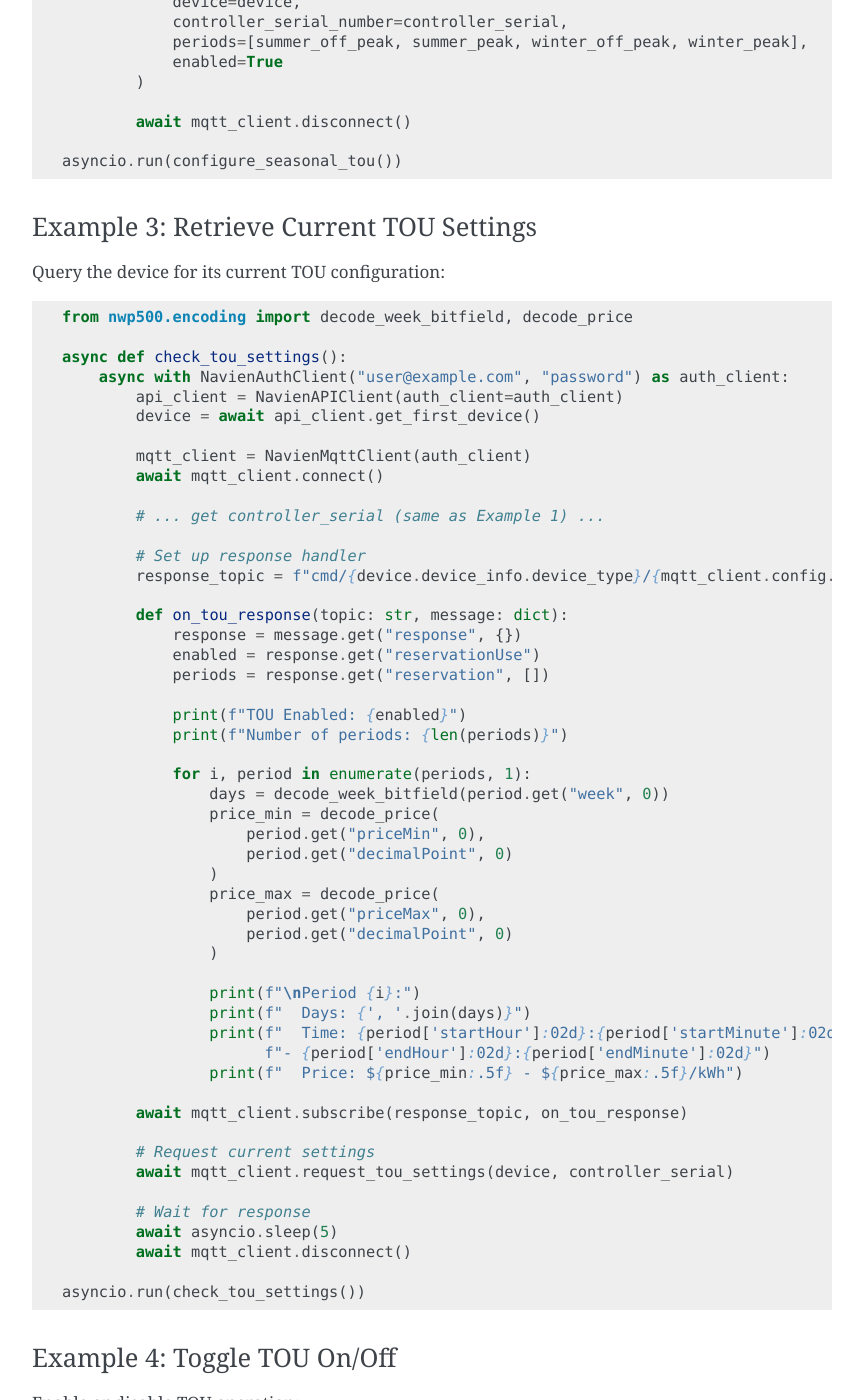
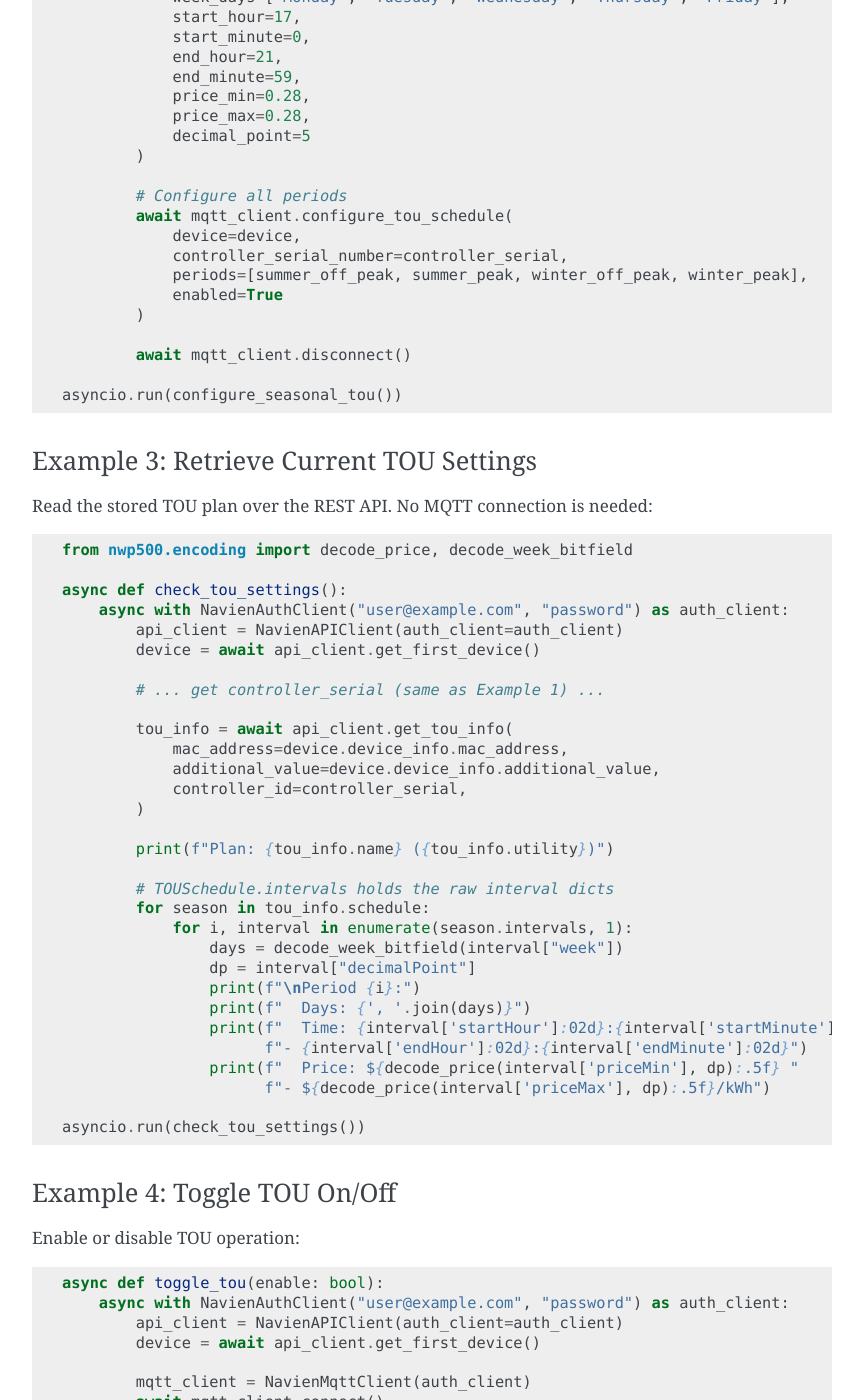
Before and after one commit to eman/nwp500-python, a Sphinx documentation site: the page built from docs/how-to/optimize-tou.rst, in a window 1280 px wide and 1400 px high, scrolled down 12022 px. Shown: the whole window, without its empty margins (338-1201 px from the left). Built offline with Sphinx 7.4.7, drawn with Linux system fonts in a browser that asks for light colours; some of the changed text lies outside the part shown.

Commit message:
Remove request_tou_settings; there is no MQTT TOU read
request_tou_settings published a TOU_RESERVATION message to ctrl/tou/rd
carrying only controllerSerialNumber, then waited for a reply on
res/tou/rd. That reply never comes. On a live device with TOU fully
provisioned - program_reservation_use true, valid controller serial, and
a PG&E plan the REST API returns in full - the request produced silence
for 45 seconds.

ctrl/tou/rd with that command code is the *write*. It is what
configure_tou_schedule publishes, and what the vendor app publishes from
its TOU editor (TouScheduleViewmodel.setPublishMgppControlTou passes the
on/off flag and the interval list). The device replies on res/tou/rd to
confirm a write; it does not answer a request with no schedule in it.
The vendor app reads TOU over REST - /device/tou and /device/tou/convert
are the only TOU reads in any of the HAR captures.

So the method could not have worked, and it published a write-shaped
command while pretending to read. This device ignores it - touStatus was
unchanged across repeated calls - but a firmware that took it at face
value could read it as "store an empty TOU schedule", which is not a
risk worth carrying for a call that returns nothing.

Reads go through NavienAPIClient.get_tou_info. subscribe_tou_response
keeps working for write confirmations, and set_tou_enabled is a separate
command pair and is untouched. The docs and the two examples that called
it are updated, including the payload-capture example, which should not
have been publishing a control command during a read-only capture.

Claude-Session: https://claude.ai/code/session_01XVj9BYvuLj7Th3iFUVoeCn

```diff
--- a/docs/how-to/optimize-tou.rst
+++ b/docs/how-to/optimize-tou.rst
@@ -339,28 +339,36 @@ Enables or disables TOU operation without changing the schedule.
 * ``device``: Device object
 * ``enabled``: ``True`` to enable TOU, ``False`` to disable
 
-MQTT: Request TOU Settings
-~~~~~~~~~~~~~~~~~~~~~~~~~~
+REST: Read the Current TOU Schedule
+~~~~~~~~~~~~~~~~~~~~~~~~~~~~~~~~~~~
 
 .. code-block:: python
 
-    async def request_tou_settings(
-        device: Device,
-        controller_serial_number: str
-    ) -> None
+    async def get_tou_info(
+        mac_address: str,
+        additional_value: str,
+        controller_id: str,
+        user_type: str = "O",
+    ) -> TOUInfo
 
-Requests the current TOU configuration from the device.
+Returns the stored TOU plan: rate name, utility, ZIP code, and the seasonal
+schedule with its pricing intervals.
 
 **Parameters:**
 
-* ``device``: Device object
-* ``controller_serial_number``: Controller serial number
+* ``mac_address``: Device MAC address
+* ``additional_value``: Additional device identifier
+* ``controller_id``: Controller serial number
+* ``user_type``: User type (default ``"O"``)
 
-The device will respond on the topic:
+.. note::
 
-.. code-block:: text
-
-    cmd/{deviceType}/{deviceId}/res/tou/rd
+   There is no MQTT read for the TOU schedule. ``ctrl/tou/rd`` with
+   ``CommandCode.TOU_RESERVATION`` is the *write* - it is what
+   :meth:`~nwp500.NavienMqttClient.configure_tou_schedule` publishes, and what
+   the vendor app publishes from its TOU editor. The device replies on
+   ``cmd/{deviceType}/{clientId}/res/tou/rd`` to confirm such a write; it does
+   not answer a request that carries no schedule. Read the plan over REST.
 
 Building TOU Periods
 --------------------
@@ -651,58 +659,38 @@ Configure different rates for summer and winter:
 Example 3: Retrieve Current TOU Settings
 ~~~~~~~~~~~~~~~~~~~~~~~~~~~~~~~~~~~~~~~~~
 
-Query the device for its current TOU configuration:
+Read the stored TOU plan over the REST API. No MQTT connection is needed:
 
 .. code-block:: python
 
-    from nwp500.encoding import decode_week_bitfield, decode_price
+    from nwp500.encoding import decode_price, decode_week_bitfield
 
     async def check_tou_settings():
         async with NavienAuthClient("user@example.com", "password") as auth_client:
             api_client = NavienAPIClient(auth_client=auth_client)
             device = await api_client.get_first_device()
 
-            mqtt_client = NavienMqttClient(auth_client)
-            await mqtt_client.connect()
-
             # ... get controller_serial (same as Example 1) ...
 
-            # Set up response handler
-            response_topic = f"cmd/{device.device_info.device_type}/{mqtt_client.config.client_id}/res/tou/rd"
+            tou_info = await api_client.get_tou_info(
+                mac_address=device.device_info.mac_address,
+                additional_value=device.device_info.additional_value,
+                controller_id=controller_serial,
+            )
 
-            def on_tou_response(topic: str, message: dict):
-                response = message.get("response", {})
-                enabled = response.get("reservationUse")
-                periods = response.get("reservation", [])
+            print(f"Plan: {tou_info.name} ({tou_info.utility})")
 
-                print(f"TOU Enabled: {enabled}")
-                print(f"Number of periods: {len(periods)}")
-
-                for i, period in enumerate(periods, 1):
-                    days = decode_week_bitfield(period.get("week", 0))
-                    price_min = decode_price(
-                        period.get("priceMin", 0),
-                        period.get("decimalPoint", 0)
-                    )
-                    price_max = decode_price(
-                        period.get("priceMax", 0),
-                        period.get("decimalPoint", 0)
-                    )
-
+            # TOUSchedule.intervals holds the raw interval dicts
+            for season in tou_info.schedule:
+                for i, interval in enumerate(season.intervals, 1):
+                    days = decode_week_bitfield(interval["week"])
+                    dp = interval["decimalPoint"]
                     print(f"\nPeriod {i}:")
                     print(f"  Days: {', '.join(days)}")
-                    print(f"  Time: {period['startHour']:02d}:{period['startMinute']:02d} "
-                          f"- {period['endHour']:02d}:{period['endMinute']:02d}")
-                    print(f"  Price: ${price_min:.5f} - ${price_max:.5f}/kWh")
-
-            await mqtt_client.subscribe(response_topic, on_tou_response)
-
-            # Request current settings
-            await mqtt_client.request_tou_settings(device, controller_serial)
-
-            # Wait for response
-            await asyncio.sleep(5)
-            await mqtt_client.disconnect()
+                    print(f"  Time: {interval['startHour']:02d}:{interval['startMinute']:02d} "
+                          f"- {interval['endHour']:02d}:{interval['endMinute']:02d}")
+                    print(f"  Price: ${decode_price(interval['priceMin'], dp):.5f} "
+                          f"- ${decode_price(interval['priceMax'], dp):.5f}/kWh")
 
     asyncio.run(check_tou_settings())
 
```
Also changed, not shown: CHANGELOG.rst (+33 -0 lines), docs/reference/python_api/mqtt_client.rst (+3 -10 lines), 8 other files.
